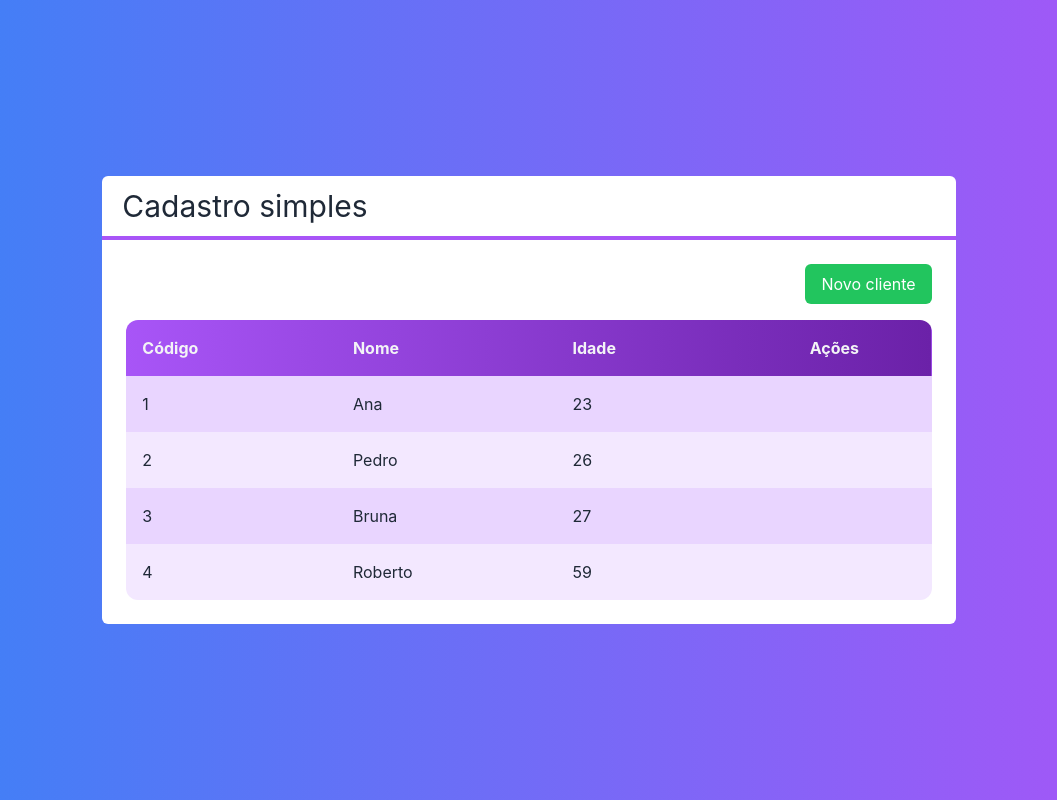
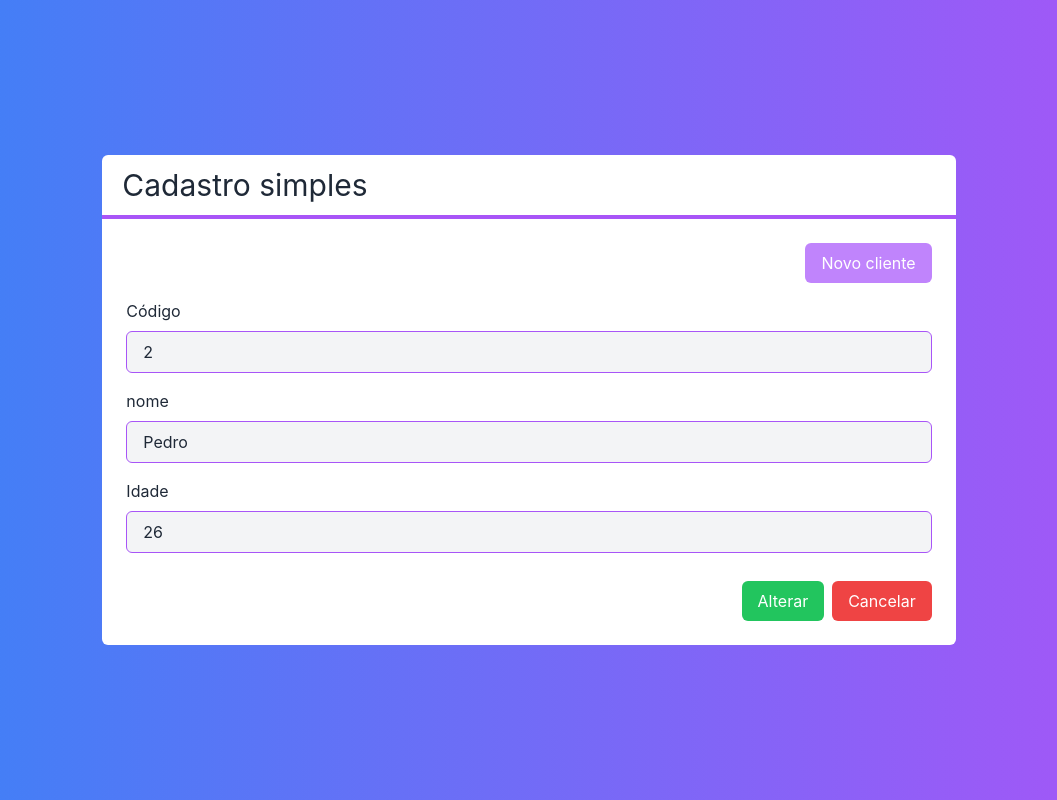
Before and after one commit to joaodslourenco/crud-consumers-list, a Next.js app: page / in a window 1280 px wide. Shown: the whole page, without its empty margins (111-1168 px from the left). Built offline with nearby package versions, Linux system fonts and the light colour scheme.

Commit message:
Form component created

```diff
--- a/src/components/Botao.tsx
+++ b/src/components/Botao.tsx
@@ -6,9 +6,7 @@ interface BotaoProps {
 
 export default function Botao(props: BotaoProps) {
   return (
-    <button
-      className={`bg-green-500 text-white px-4 py-2 rounded-md ${props.className}`}
-    >
+    <button className={` text-white px-4 py-2 rounded-md ${props.className}`}>
       {props.children}
     </button>
   )
--- /dev/null
+++ b/src/components/Entrada.tsx
@@ -0,0 +1,25 @@
+interface EntradaProps {
+  tipo?: 'text' | 'number'
+  texto: string
+  valor: any
+  somenteLeitura?: boolean
+  className?: string
+  valorMudou?: (valor: any) => void
+}
+
+export default function Entrada(props: EntradaProps) {
+  return (
+    <div className={`flex flex-col ${props.className}`}>
+      <label className="mb-2">{props.texto}</label>
+      <input
+        type={props.tipo ?? 'text'}
+        value={props.valor}
+        readOnly={props.somenteLeitura}
+        onChange={e => props.valorMudou?.(e.target.value)}
+        className={`border border-purple-500 rounded-md focus:outline-none focus: bg-gray-100 px-4 py-2 ${
+          props.somenteLeitura ? '' : 'focus:bg-white'
+        }`}
+      />
+    </div>
+  )
+}
--- /dev/null
+++ b/src/components/Formulario.tsx
@@ -0,0 +1,40 @@
+import { useState } from 'react'
+import Cliente from '../core/Cliente'
+import Botao from './Botao'
+import Entrada from './Entrada'
+
+interface FormularioProps {
+  cliente: Cliente
+}
+
+export default function Formulario(props: FormularioProps) {
+  const id = props.cliente?.id
+  const [nome, setNome] = useState(props.cliente?.nome ?? '')
+  const [idade, setIdade] = useState(props.cliente?.idade ?? 0)
+
+  return (
+    <div>
+      {id ? (
+        <Entrada texto="Código" valor={id} className="mb-4" somenteLeitura />
+      ) : (
+        false
+      )}
+      <Entrada
+        texto="nome"
+        valor={nome}
+        valorMudou={setNome}
+        className="mb-4"
+      />
+      <Entrada
+        tipo="number"
+        texto="Idade"
+        valor={idade}
+        valorMudou={setIdade}
+      />
+      <div className="mt-7 flex justify-end">
+        <Botao className="bg-green-500 mr-2">{id ? 'Alterar' : 'Salvar'}</Botao>
+        <Botao className="bg-red-500">Cancelar</Botao>
+      </div>
+    </div>
+  )
+}
--- a/src/pages/index.tsx
+++ b/src/pages/index.tsx
@@ -1,4 +1,5 @@
 import Botao from '../components/Botao'
+import Formulario from '../components/Formulario'
 import Layout from '../components/Layout'
 import Tabela from '../components/Tabela'
 import Cliente from '../core/Cliente'
@@ -23,13 +24,14 @@ export default function Home() {
     <div className="flex h-screen items-center justify-center bg-gradient-to-r from-blue-500 to-purple-500 text-white">
       <Layout titulo="Cadastro simples">
         <div className="flex justify-end">
-          <Botao className="mb-4">Novo cliente</Botao>
+          <Botao className="mb-4 bg-purple-400">Novo cliente</Botao>
         </div>
-        <Tabela
+        {/* <Tabela
           clientes={clientes}
           clienteSelecionado={clienteSelecionado}
           clienteExcluido={clienteExcluido}
-        />
+        /> */}
+        <Formulario cliente={clientes[1]} />
       </Layout>
     </div>
   )
```
